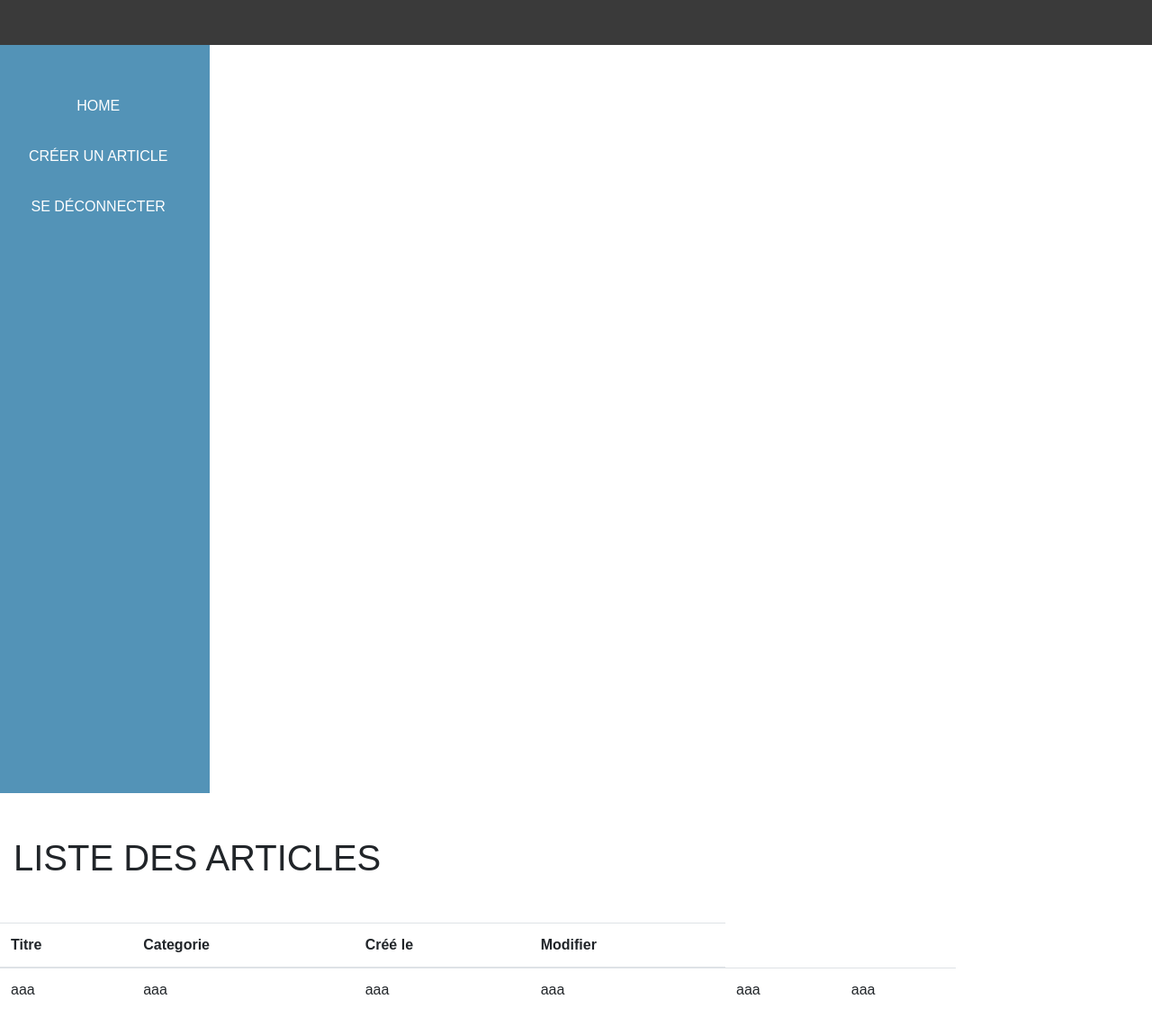
After one commit to geoffrey112/Site-sur-le-spectacle, a Symfony app: template templates/dashboard/dashboard_home.html.twig in a window 1280 px wide. The commit adds this page. Shown: the whole page at 90% size. Run offline with Twig, Linux system fonts and the light colour scheme; the template is opened without the code that fills it, so the values that code supplies are empty; some libraries are stand-ins or nearby versions.

Commit message:
dashboard statique (pour l'instant)

```diff
--- a/config/routes.yaml
+++ b/config/routes.yaml
@@ -48,9 +48,9 @@ theatre:
 
 
 
-admin_dashboard:
-  path: /admin-dashboard
-  controller: App\Controller\AdminController::adminDashboard
+dashboard:
+  path: /dashboard
+  controller: App\Controller\AdminController::dashboardAction
 
 
 update_article:
--- /dev/null
+++ b/public/styles/dashboard_general.css
@@ -0,0 +1,25 @@
+body{
+    font-family: 'Quicksand', sans-serif;
+}
+
+.upc{
+    text-transform: uppercase;
+}
+
+a{
+    color: white;
+}
+
+a:hover{
+    color: lightgrey;
+}
+
+.nav {
+    background-color: #5393b7;
+    min-height: 100vh;
+}
+
+.top-bar{
+    background-color: #3a3a3a;
+    height: 50px;
+}
--- a/templates/components/sidebar.html.twig
+++ b/templates/components/sidebar.html.twig
@@ -22,6 +22,9 @@
         <a class="pages" href="{{asset ("/theatre")}}">Théatre</a>
         <div class="dropdown-divider"></div>
         <a class="pages" href="{{asset ("/peinture")}}">Peintures</a>
+        <div class="dropdown-divider"></div>
+        <a class="pages" href="{{asset ("/dashboard")}}">Dashboard</a>
+
     </div>
     <div class="sidebarBottom p-1">
         <i class="fas fa-arrow-alt-circle-up fa-2x"></i>
--- /dev/null
+++ b/templates/dashboard/component/sidebar-admin.html.twig
@@ -0,0 +1,11 @@
+<nav class="nav flex-column p-3 upc sticky-top">
+    <div class="sidebar-admin">
+        <div class="container text-center">
+            <nav class="nav flex-column p-3 upc sticky-top">
+                <a href="#" class="mb-2 mt-4" >Home</a>
+                <a href="#" class="mb-2 mt-4">Créer un article</a>
+                <a href="#" class="mb-2 mt-4">Se déconnecter</a>
+            </nav>
+        </div>
+    </div>
+</nav>
--- /dev/null
+++ b/templates/dashboard/dashboard_base.html.twig
@@ -0,0 +1,33 @@
+<!doctype html>
+<html lang="en">
+<head>
+    <meta charset="UTF-8">
+    <meta name="viewport"
+          content="width=device-width, user-scalable=no, initial-scale=1.0, maximum-scale=1.0, minimum-scale=1.0">
+    <meta http-equiv="X-UA-Compatible" content="ie=edge">
+    <link rel="stylesheet" href="https://stackpath.bootstrapcdn.com/bootstrap/4.4.1/css/bootstrap.min.css" integrity="sha384-Vkoo8x4CGsO3+Hhxv8T/Q5PaXtkKtu6ug5TOeNV6gBiFeWPGFN9MuhOf23Q9Ifjh" crossorigin="anonymous">
+    <link rel="stylesheet" href="{{ asset ("styles/sidebar-admin.css")}}">
+    <link rel="stylesheet" href="{{ asset ("styles/dashboard_general.css")}}">
+    {#<link rel="stylesheet" href="{{ asset('stylesheet/dashboard_style/dashboard_general.css')}}">#}
+    {% block styles %}{% endblock %}
+    <title>Site_sur_le_spectacle</title>
+
+</head>
+<body>
+
+<div class="top-bar"></div>
+
+<div class="row">
+    <div {#class="col-sm-2 col-md-2 col-lg-2"#}>
+        {% include "dashboard/component/sidebar-admin.html.twig" %}
+    </div>
+
+    <div class="col-sm-10 col-md-10 col-lg-10 mt-5">
+        {% block body %}{% endblock %}
+    </div>
+</div>
+
+{% block javascripts %}{% endblock %}
+</body>
+
+</html>
--- /dev/null
+++ b/templates/dashboard/dashboard_home.html.twig
@@ -0,0 +1,38 @@
+{% extends "dashboard/dashboard_base.html.twig" %}
+
+{% block body %}
+    <div class="container">
+        <h1 class="upc">Liste des articles</h1>
+    </div>
+
+    <table class="table container mt-5">
+        <thead>
+        <tr>
+            <th>Titre</th>
+            <th>Categorie</th>
+            <th>Créé le</th>
+            <th>Modifier</th>
+        </tr>
+        </thead>
+
+
+
+        <tbody>
+
+        {#{% for article in app.user.articles %}#}
+
+            <tr>
+                <td>aaa{#{{ article.country.name }}#}</td>
+                <td>aaa{#{{ article.title }}#}</td>
+                <td>aaa{#{{ article.category.name }}#}</td>
+                <td>aaa{#{{ article.tags }}#}</td>
+                <td>aaa{#{{ article.createdAt | date("d-m-Y") }}#}</td>
+                <td>aaa{#<a href="{{ path('update_article', {id: article.id}) }}" id="lien"><img src="{{asset("medias/images/edit.svg")}}" height="20px" alt="Icone modifier"></a>#}</td>
+            </tr>
+
+        {#{% endfor %}#}
+
+        </tbody>
+
+    </table>
+{% endblock %}
```
Also changed, not shown: public/styles/sidebar-admin.css (added, +15 -0 lines), src/Controller/AdminController.php (+4 -4 lines), templates/admin/page/adaptation_cinema.html.twig (deleted), templates/admin/page/bande_dessinee.html.twig (deleted), templates/components/admin_sidebar.html.twig (deleted).
